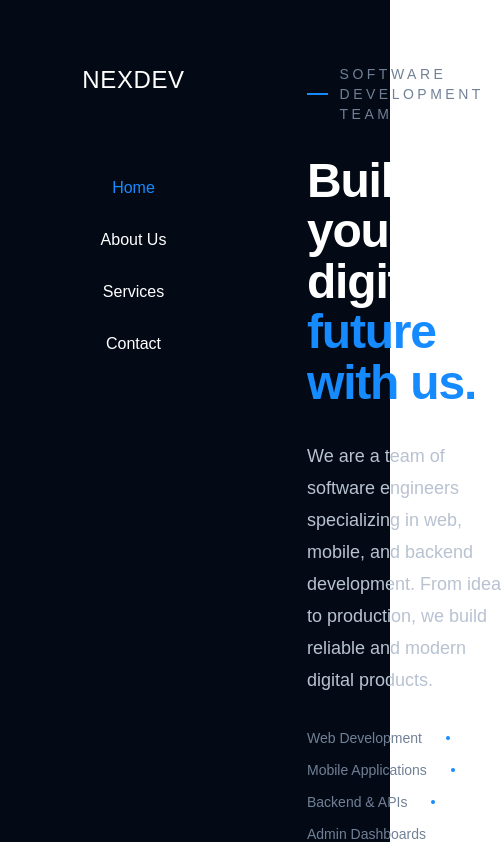
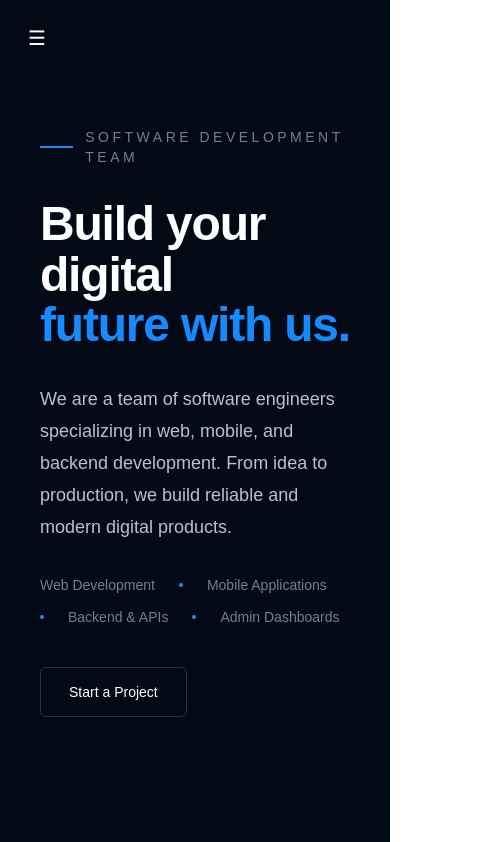
Before and after one commit to Alhasan-Abd-Alrahman/nexdev-portfolio, a React (Vite) app: page / in a window 390 px wide. Shown: the top 842 px of the page, 503 px wide, since content can reach past the window. Built offline with nearby package versions, Linux system fonts and the light colour scheme.

Commit message:
update portfolio

```diff
--- a/src/components/layout/MainLayout.jsx
+++ b/src/components/layout/MainLayout.jsx
@@ -5,7 +5,7 @@ function MainLayout({ children }) {
     <div className="min-h-screen">
       <Sidebar />
 
-      <main className="ml-[267px] min-w-0 bg-white">
+      <main className="ml-0 min-w-0 bg-white md:ml-[267px]">
         {children}
       </main>
     </div>
--- a/src/components/layout/Sidebar.jsx
+++ b/src/components/layout/Sidebar.jsx
@@ -1,3 +1,4 @@
+import { useState } from "react";
 import { NavLink } from "react-router-dom";
 
 const navigation = [
@@ -11,21 +12,11 @@ const navigation = [
     name: "About Us",
     path: "/about",
   },
-  // {
-  //   id: 3,
-  //   name: "Projects",
-  //   path: "/projects",
-  // },
   {
     id: 4,
     name: "Services",
     path: "/services",
   },
-  // {
-  //   id: 5,
-  //   name: "Team",
-  //   path: "/team",
-  // },
   {
     id: 6,
     name: "Contact",
@@ -40,9 +31,55 @@ const getNavLinkClass = ({ isActive }) => {
 };
 
 export default function Sidebar() {
+  const [isOpen, setIsOpen] = useState(false);
+
+  const closeSidebar = () => {
+    setIsOpen(false);
+  };
+
   return (
-    <aside className="fixed left-0 top-0 z-50 h-screen w-[267px] shrink-0 bg-[#030A16] text-white">
+    <>
+      {/* Mobile Menu Button */}
+      <button
+        type="button"
+        onClick={() => setIsOpen(true)}
+        className="fixed left-4 top-4 z-[60] rounded-md bg-[#030A16] px-3 py-2 text-xl text-white md:hidden"
+        aria-label="Open menu"
+      >
+        ☰
+      </button>
+
+      {/* Overlay */}
+      {isOpen && (
+        <div
+          className="fixed inset-0 z-40 bg-black/50 md:hidden"
+          onClick={closeSidebar}
+        />
+      )}
+
+      {/* Sidebar */}
+      <aside
+        className={`
+          fixed left-0 top-0 z-50 h-screen w-[267px]
+          bg-[#030A16] text-white
+          transition-transform duration-300
+          md:translate-x-0
+          ${isOpen ? "translate-x-0" : "-translate-x-full"}
+        `}
+      >
         <div className="flex h-full flex-col">
+
+          {/* Mobile Close Button */}
+          <div className="flex justify-end px-5 pt-5 md:hidden">
+            <button
+              type="button"
+              onClick={closeSidebar}
+              className="text-2xl text-white hover:text-[#168BFF]"
+              aria-label="Close menu"
+            >
+              ×
+            </button>
+          </div>
 
           {/* Team Name */}
           <div className="pt-16 text-center">
@@ -58,6 +95,7 @@ export default function Sidebar() {
                 <li key={item.id}>
                   <NavLink
                     to={item.path}
+                    onClick={closeSidebar}
                     className={getNavLinkClass}
                   >
                     {item.name}
@@ -69,5 +107,6 @@ export default function Sidebar() {
 
         </div>
       </aside>
+    </>
   );
 }
```
Lines whose indentation alone changed are shown as unchanged.
